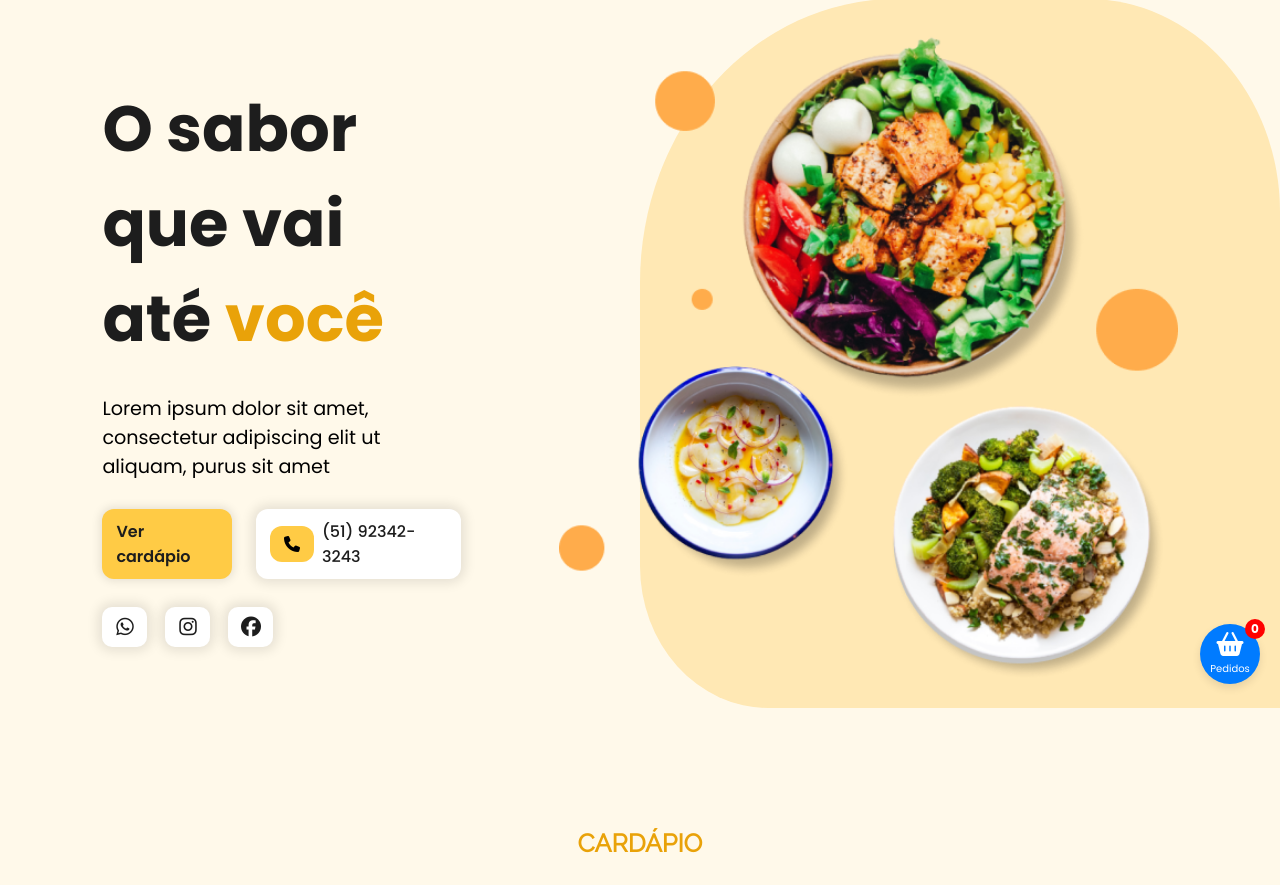
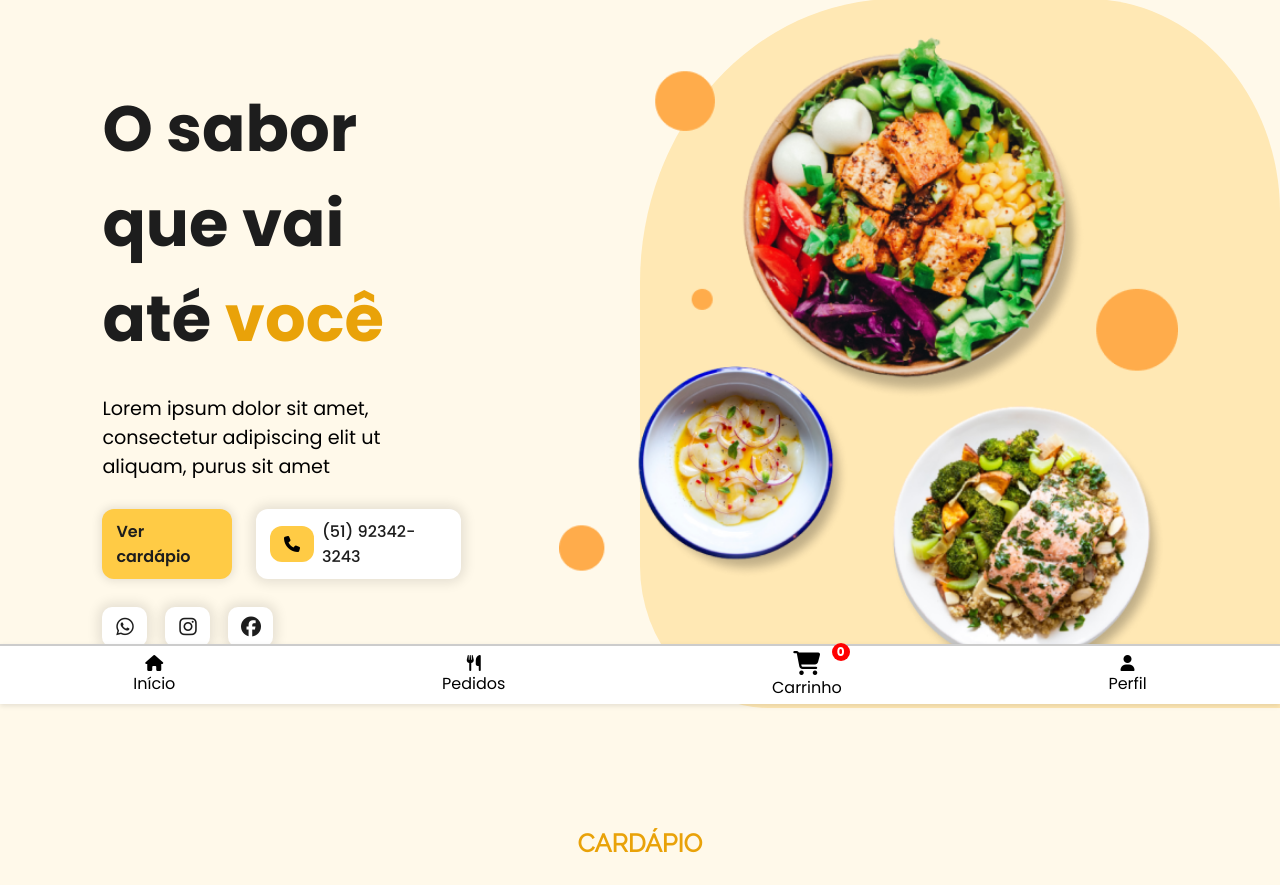
Before and after one commit to higormartinsb/higorm, a PHP site: page / in a window 1280 px wide. Shown: the part 96-981 px from the top of the page. Run offline with PHP 8.4, Linux system fonts and the light colour scheme.

Commit message:
Add files via upload

```diff
--- a/index.html
+++ b/index.html
@@ -85,12 +85,26 @@
     </header>
 <!-- Notificacao-->
     <div id="notification"></div>
-<!-- Botão flutuante do carrinho -->
-<button class="botao-flutuante">
-    <i class="fa-solid fa-basket-shopping"></i>
-    <span class="botao-texto">Pedidos</span>
-    <span id="cart-count-badge" class="cart-count-badge">0</span> <!-- Balão de quantidade -->
-</button>
+<!-- Menu bottom -->
+<nav class="bottom-menu">
+    <a href="#home">
+        <i class="fa-solid fa-home"></i>
+        <span>Início</span>
+    </a>
+    <a href="#pedidos">
+        <i class="fa-solid fa-utensils"></i>
+        <span>Pedidos</span>
+    </a>
+    <a href="#carrinho" class="carrinho">
+        <i class="fa-solid fa-shopping-cart"></i>
+        <span id="cont-balao" class="cont-balao">0</span>
+        <span>Carrinho</span>
+    </a>
+    <a href="#perfil">
+        <i class="fa-solid fa-user"></i>
+        <span>Perfil</span>
+    </a>
+</nav>
 
     <main id="content">
         <section id="home">
--- a/src/styles/header.css
+++ b/src/styles/header.css
@@ -64,17 +64,10 @@ header {
     justify-content: space-between;
 }
 
-.cont-carrinho{
-    border-radius: 50%; /* Deixa o botão redondo */
-    border: none;
-    font-size: 30px;
-    color: var(--color-primary-6);
-}
-
 .cont-balao{
     position: absolute;
-    top: -5px;
-    right: -5px;
+    top: 5px;
+    right: 5px;
     background-color: red;
     color: white;
     font-size: 12px;
@@ -168,3 +161,68 @@ header {
         text-align: center;
     }
 }
+
+/*Menu Bottom*/
+.bottom-menu {
+    position: fixed;
+    display: flex;
+    justify-content: space-around;
+    align-items: center;
+    bottom: 0;
+    width: 100%; /* Garantir que o menu ocupe toda a largura */
+    background-color: white; /* Se quiser um fundo no menu */
+    z-index: 100; /* Garantir que o menu fique sobre outros elementos */
+    height: 60px;
+    border-top: 2px solid #ccc; /* Borda superior sutil, pode ajustar a cor e o tamanho */
+    box-shadow: 0 2px 5px rgba(0, 0, 0, 0.1); /* Sombra suave para dar um efeito de profundidade */
+}
+
+.bottom-menu a {
+    position: relative;
+    text-align: center;
+    display: flex;
+    align-items: center;
+    justify-content: center;
+    flex-direction: column; /* Alinha o ícone e o texto na vertical */
+}
+
+.fa-shopping-cart {
+    font-size: 24px; /* Tamanho do ícone */
+}
+
+.cont-balao {
+    position: absolute;
+    top: -8px;  /* Ajuste para ficar um pouco acima do ícone */
+    right: -8px; /* Ajuste para alinhar ao canto superior direito do ícone */
+    background-color: red;
+    color: white;
+    width: 18px;
+    height: 18px;
+    border-radius: 50%;
+    font-size: 12px;
+    display: flex;
+    align-items: center;
+    justify-content: center;
+}
+
+@media (max-width: 768px) {
+    .fa-shopping-cart {
+        font-size: 20px; /* Ajuste do tamanho do ícone para telas menores */
+    }
+
+    .cont-balao {
+        top: -5px; /* Ajuste para telas menores */
+        right: -5px; /* Ajuste para telas menores */
+    }
+}
+
+@media (max-width: 480px) {
+    .fa-shopping-cart {
+        font-size: 18px; /* Ajuste adicional para telas bem pequenas */
+    }
+
+    .cont-balao {
+        top: -4px; /* Mais ajuste para telas pequenas */
+        right: -4px; /* Mais ajuste para telas pequenas */
+    }
+}
--- a/src/styles/styles.css
+++ b/src/styles/styles.css
@@ -114,34 +114,6 @@ section {
     to { opacity: 0; transform: translate(-50%, -50%) translateY(20px); }
 }
 
-.botao-flutuante {
-    position: fixed; /* Fixa o botão na tela */
-    bottom: 20px; /* Distância da parte inferior da tela */
-    right: 20px; /* Distância da parte direita da tela */
-    background-color: #007bff; /* Cor do fundo */
-    color: white; /* Cor do texto */
-    border: none; /* Retira borda */
-    border-radius: 50%; /* Deixa o botão redondo */
-    width: 60px; /* Largura do botão */
-    height: 60px; /* Altura do botão */
-    font-size: 30px; /* Tamanho da fonte */
-    display: flex;
-    flex-direction: column; /* Alinha os itens verticalmente */
-    align-items: center; /* Alinha o conteúdo no centro */
-    justify-content: center; /* Alinha o conteúdo no centro */
-    cursor: pointer; /* Mostra que o botão é clicável */
-    box-shadow: 0 4px 8px rgba(0, 0, 0, 0.1); /* Sombras para dar um efeito de flutuação */
-    transition: transform 0.3s ease; /* Transição suave para animações */
-    z-index: 9999;
-}
-
-.botao-flutuante:hover {
-    transform: scale(1.1); /* Aumenta o tamanho do botão ao passar o mouse */
-}
-
-.botao-flutuante i {
-    font-size: 24px; /* Tamanho do ícone */
-}
 
 .botao-texto {
     font-size: 10px; /* Tamanho do texto */
@@ -165,35 +137,6 @@ section {
     z-index: 10;
 }
 
-.botao-flutuante {
-    position: fixed;
-    bottom: 20px;
-    right: 20px;
-    background-color: #007bff;
-    color: white;
-    border: none;
-    border-radius: 50%;
-    width: 60px;
-    height: 60px;
-    font-size: 30px;
-    display: flex;
-    flex-direction: column;
-    align-items: center;
-    justify-content: center;
-    cursor: pointer;
-    box-shadow: 0 4px 8px rgba(0, 0, 0, 0.1);
-    transition: transform 0.3s ease;
-    z-index: 9999;
-}
-
-.botao-flutuante:hover {
-    transform: scale(1.1);
-}
-
-.botao-flutuante i {
-    font-size: 24px;
-}
-
 .botao-texto {
     font-size: 10px;
     margin-top: 5px;
```
